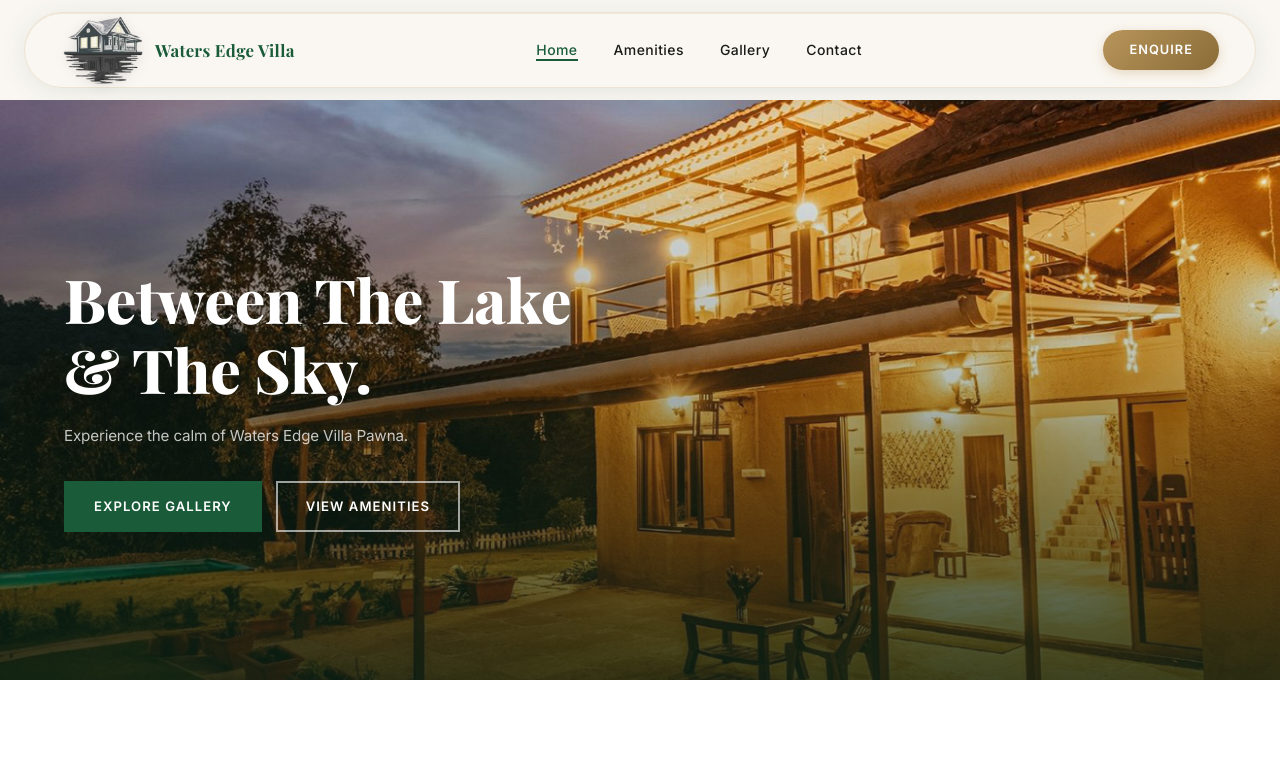
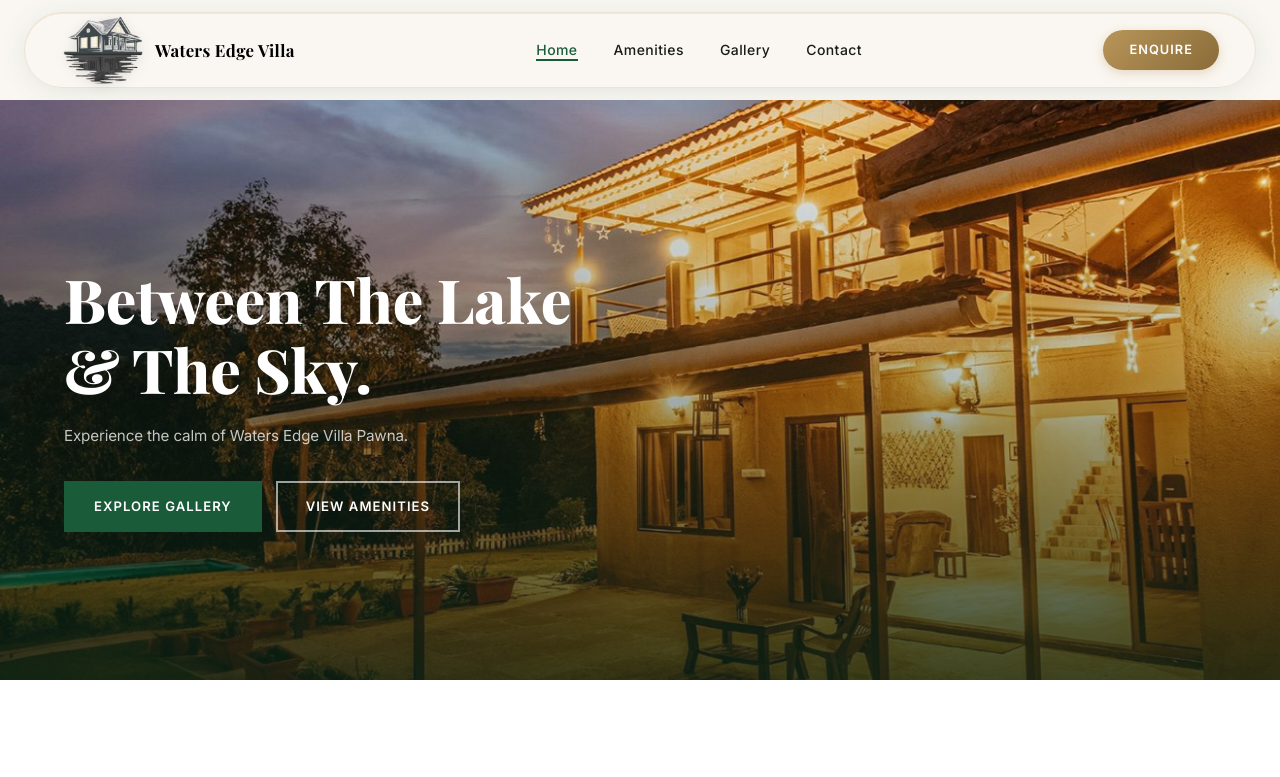
Before and after one commit to satyampandey198/vilaaresort, a plain HTML site: page index.html in a window 1280 px wide. Shown: the top 777 px of the page. Drawn offline with nearby package versions, Linux system fonts and the light colour scheme; grey boxes are pictures that could not be loaded; a web font is replaced by a local one.

Commit message:
style: update heading color to black and configure Live Server port in VS Code settings

```diff
--- a/style.css
+++ b/style.css
@@ -112,7 +112,7 @@ body {
   font-family: var(--serif);
   font-size: 1.05rem;
   font-weight: 700;
-  color: var(--green);
+  color: #000000;
   letter-spacing: 0.02em;
   white-space: nowrap;
   transition: var(--transition);
```
